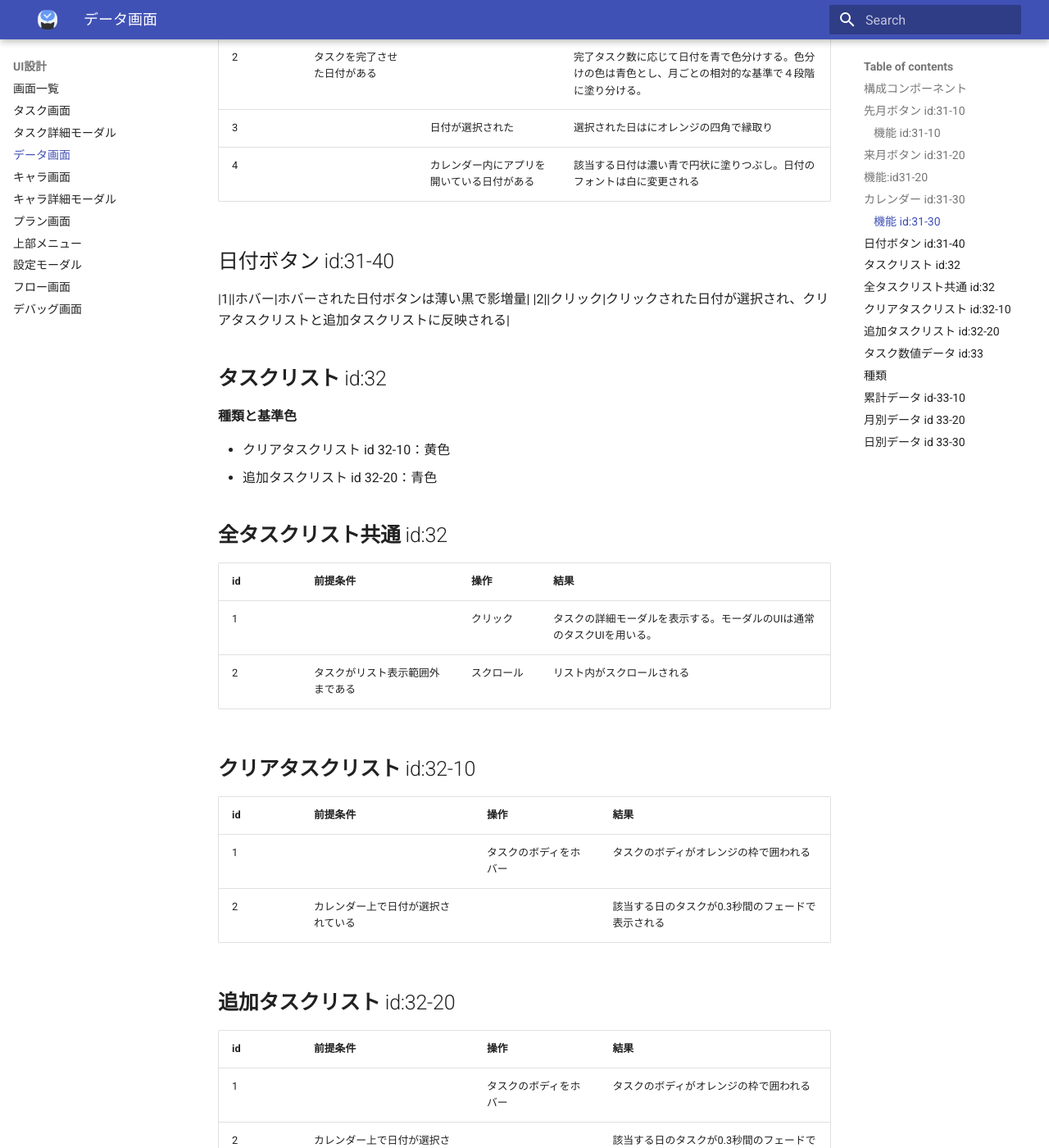
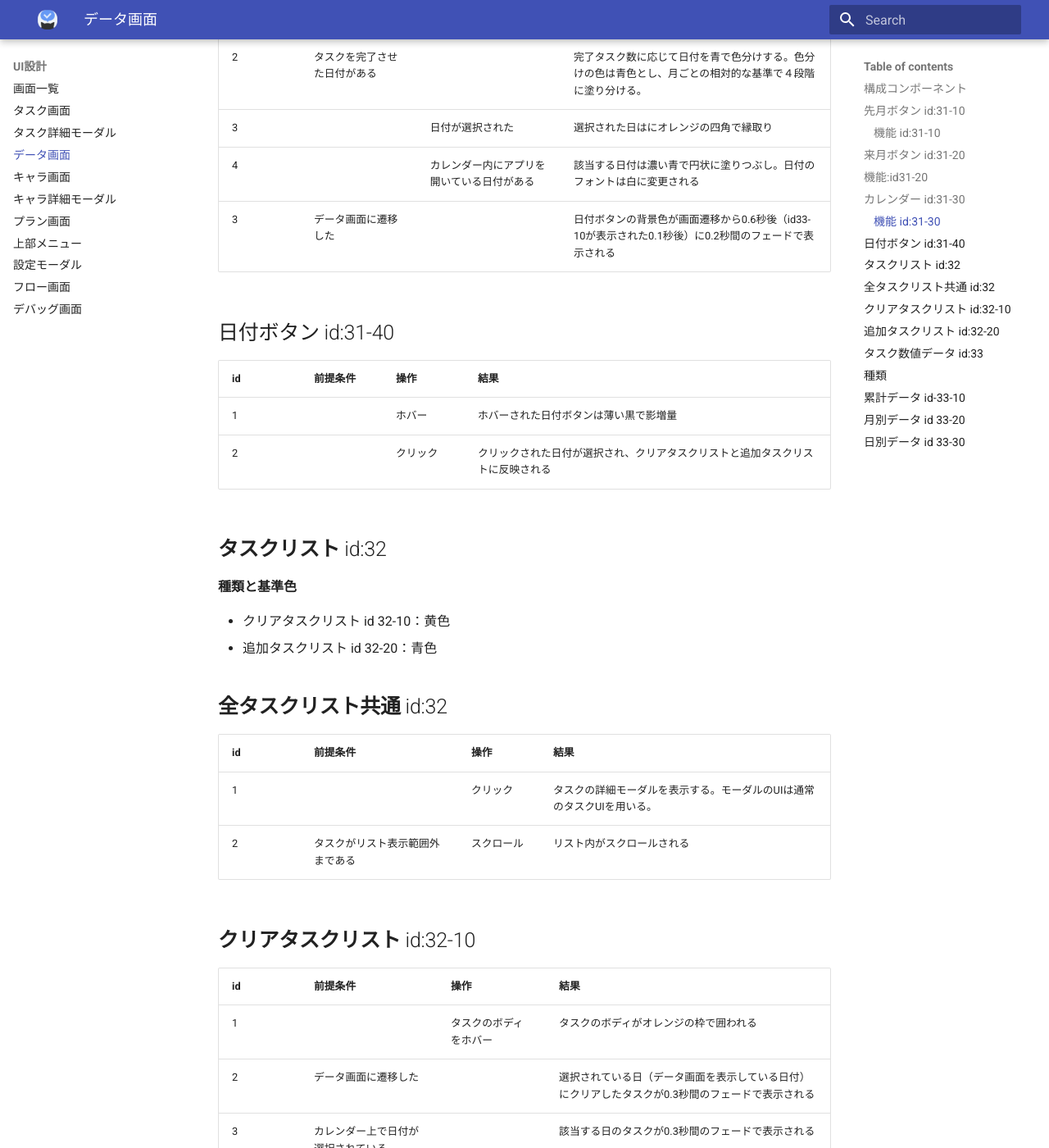
Before and after one commit to CharaDo-Official/CharaDo, an MkDocs documentation site: the page built from docs/10_design/30_data.md, in a window 1280 px wide and 1400 px high, scrolled down 2346 px. Shown: the whole window at 82% size. Built offline with MkDocs 1.6.1 and Material for MkDocs 9.7.7, drawn with Linux system fonts in a browser that asks for light colours; some of the changed text lies outside the part shown.

Commit message:
#<><docs><PRの修正。id31系の表記崩れを修正。id32系のカレンダーに関する画面遷移時の処理について追加> \n\n<docs/10_data/30_data.md>

```diff
--- a/docs/10_design/30_data.md
+++ b/docs/10_design/30_data.md
@@ -49,10 +49,15 @@
 |2|タスクを完了させた日付がある||完了タスク数に応じて日付を青で色分けする。色分けの色は青色とし、月ごとの相対的な基準で４段階に塗り分ける。|
 |3||日付が選択された|選択された日はにオレンジの四角で縁取り|
 |4||カレンダー内にアプリを開いている日付がある|該当する日付は濃い青で円状に塗りつぶし。日付のフォントは白に変更される|
+|3|データ画面に遷移した||日付ボタンの背景色が画面遷移から0.6秒後（id33-10が表示された0.1秒後）に0.2秒間のフェードで表示される|
+
 
 ## 日付ボタン id:31-40
+|id|前提条件|操作|結果|
+|------|------|-------|------|
 |1||ホバー|ホバーされた日付ボタンは薄い黒で影増量|
 |2||クリック|クリックされた日付が選択され、クリアタスクリストと追加タスクリストに反映される|
+
 
 ## **タスクリスト** id:32
 **種類と基準色**
@@ -71,13 +76,15 @@
 |id|前提条件|操作|結果|
 |-------|-------|-------|-------|
 |1||タスクのボディをホバー|タスクのボディがオレンジの枠で囲われる|
-|2|カレンダー上で日付が選択されている||該当する日のタスクが0.3秒間のフェードで表示される|
+|2|データ画面に遷移した||選択されている日（データ画面を表示している日付）にクリアしたタスクが0.3秒間のフェードで表示される|
+|3|カレンダー上で日付が選択されている||該当する日のタスクが0.3秒間のフェードで表示される|
 
 ## **追加タスクリスト** id:32-20
 |id|前提条件|操作|結果|
 |-------|-------|-------|-------|
 |1||タスクのボディをホバー|タスクのボディがオレンジの枠で囲われる|
-|2|カレンダー上で日付が選択されている||該当する日のタスクが0.3秒間のフェードで表示される|
+|2|データ画面に遷移した||選択されている日（データ画面を表示している日付）に追加したタスクが0.3秒間のフェードで表示される|
+|3|カレンダー上で日付が選択されている||該当する日のタスクが0.3秒間のフェードで表示される|
 
 ## **タスク数値データ** id:33
 - クリアタスク数
```
